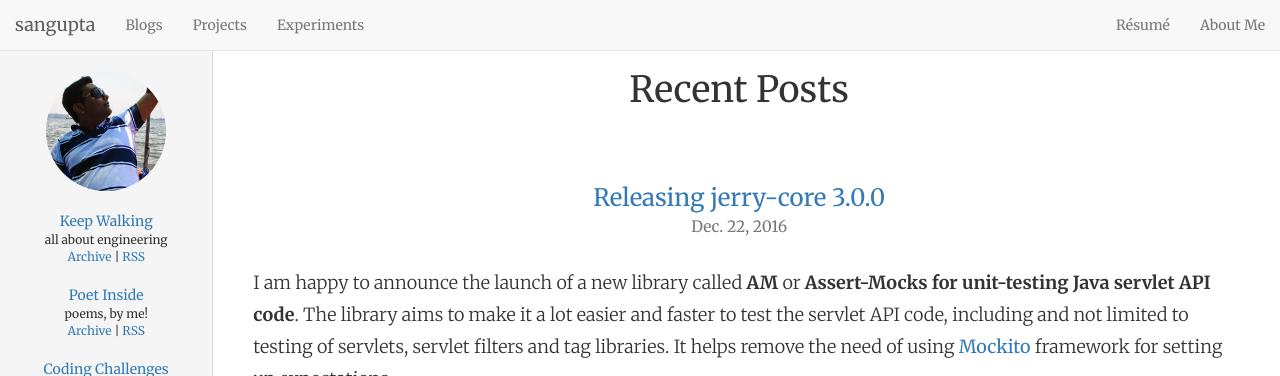
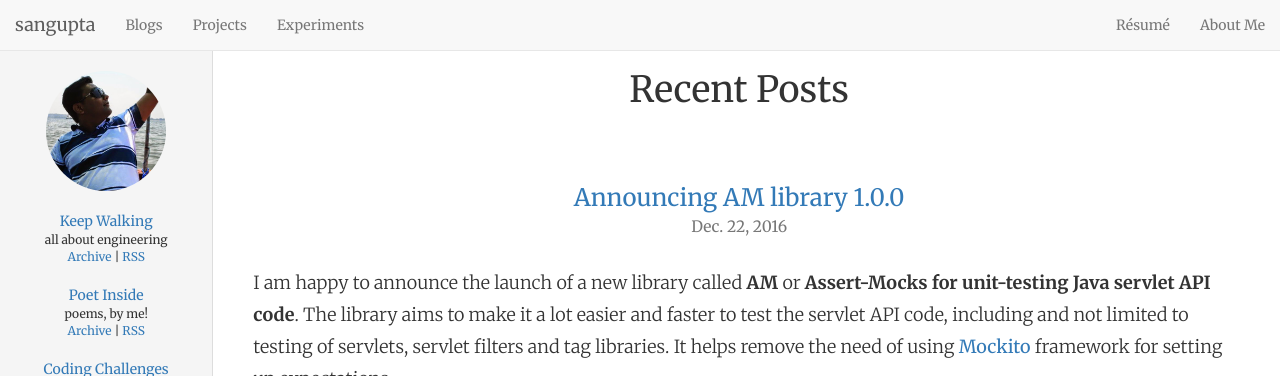
Before and after one commit to sangupta/sangupta.github.io, a Jekyll site: the page built from index.html, in a window 1280 px wide and 900 px high. Shown: the top 376 px of the window. Built offline with Jekyll 4.4.1, drawn with Linux system fonts in a browser that asks for light colours; nearby versions of some CDN libraries; comment, search, counter and statistics services are not loaded.

Commit message:
fix post title

```diff
--- a/_posts/2016-12-22-announcing-am-1.0.0.md
+++ b/_posts/2016-12-22-announcing-am-1.0.0.md
@@ -1,6 +1,6 @@
 ---
 layout: post
-title: Releasing jerry-core 3.0.0
+title: Announcing AM library 1.0.0
 permalink: /tech/announcing-am-1.0.0.md
 tags: java, open-source
 ---
```
